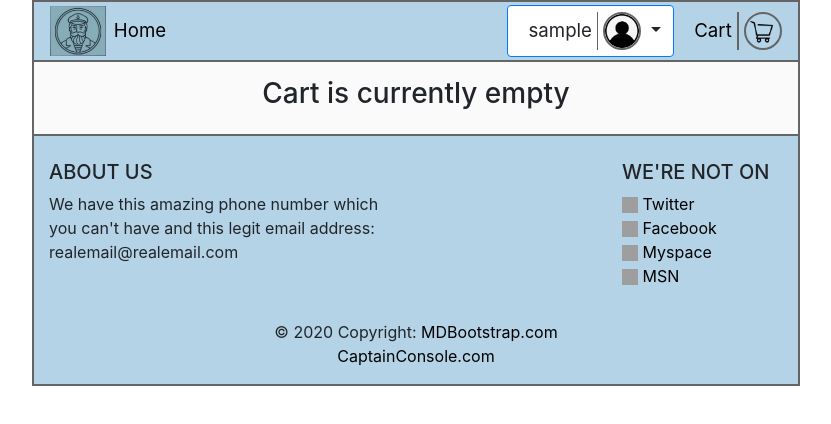
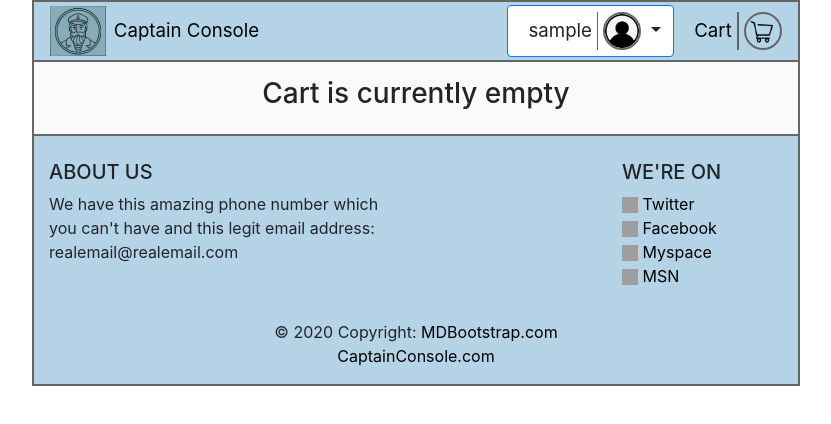
Before and after one commit to TheRobertSnow/HR_Dropouts_Vol_2, a Django app: page /cart/cart-detail/ in a window 1280 px wide. Shown: the top 424 px of the page, without its empty margins (224-1055 px from the left). Run offline with Django 3.2, Linux system fonts and the light colour scheme; the visitor is signed in with stand-in values (Sample User, id 1); some libraries are stand-ins or nearby versions; grey boxes are pictures that could not be loaded.

Commit message:
Fixed a few details

```diff
--- a/captain_console/templates/CaptainConsole/order_review.html
+++ b/captain_console/templates/CaptainConsole/order_review.html
@@ -1,4 +1,5 @@
 {% extends 'base.html' %}
+{% load static %}
 {% block content %}
     <div class="cart-page">
         <nav class="navbar navbar-expand-lg" id="stepMenu">
@@ -23,7 +24,7 @@
                         <td><img src="{{ value.mainImageLink }}" alt=""/></td>
                         <td>{{value.name}}</td>
                         <td>{{value.quantity}}</td>
-                        <td>$ {{ value.price|multiply:value.quantity|floatformat:2 }}</td>
+                        <td name="prod-price">$ {{ value.price|multiply:value.quantity|floatformat:2 }}</td>
                     </tr>
                 {% endfor %}
             </table>
@@ -58,4 +59,5 @@
             </ul>
         </nav>
     </div>
+    <script src="{% static 'js/cart.js' %}"></script>
 {% endblock %}
--- a/captain_console/templates/base.html
+++ b/captain_console/templates/base.html
@@ -47,7 +47,7 @@
           <div class="col-md-3 mb-md-0 mb-3">
 
             <!-- Links -->
-            <h5 class="text-uppercase">We're Not On</h5>
+            <h5 class="text-uppercase">We're On</h5>
 
             <ul class="list-unstyled">
               <li>
--- a/captain_console/templates/navigation.html
+++ b/captain_console/templates/navigation.html
@@ -7,7 +7,7 @@
     <div class="collapse navbar-collapse" id="navbarSupportedContent">
         <ul class="navbar-nav mr-auto">
             <img class="nav-logo" src="{% static 'images/logo.PNG' %}"/>
-            <li class="nav-link"><a href="{% url 'home' %}">Home</a></li>
+            <li class="nav-link"><a href="{% url 'home' %}">Captain Console</a></li>
             {% if user.is_authenticated %}
             {% else %}
                 <li class="nav-link"><a href="{% url 'login' %}">Login</a></li>
```
